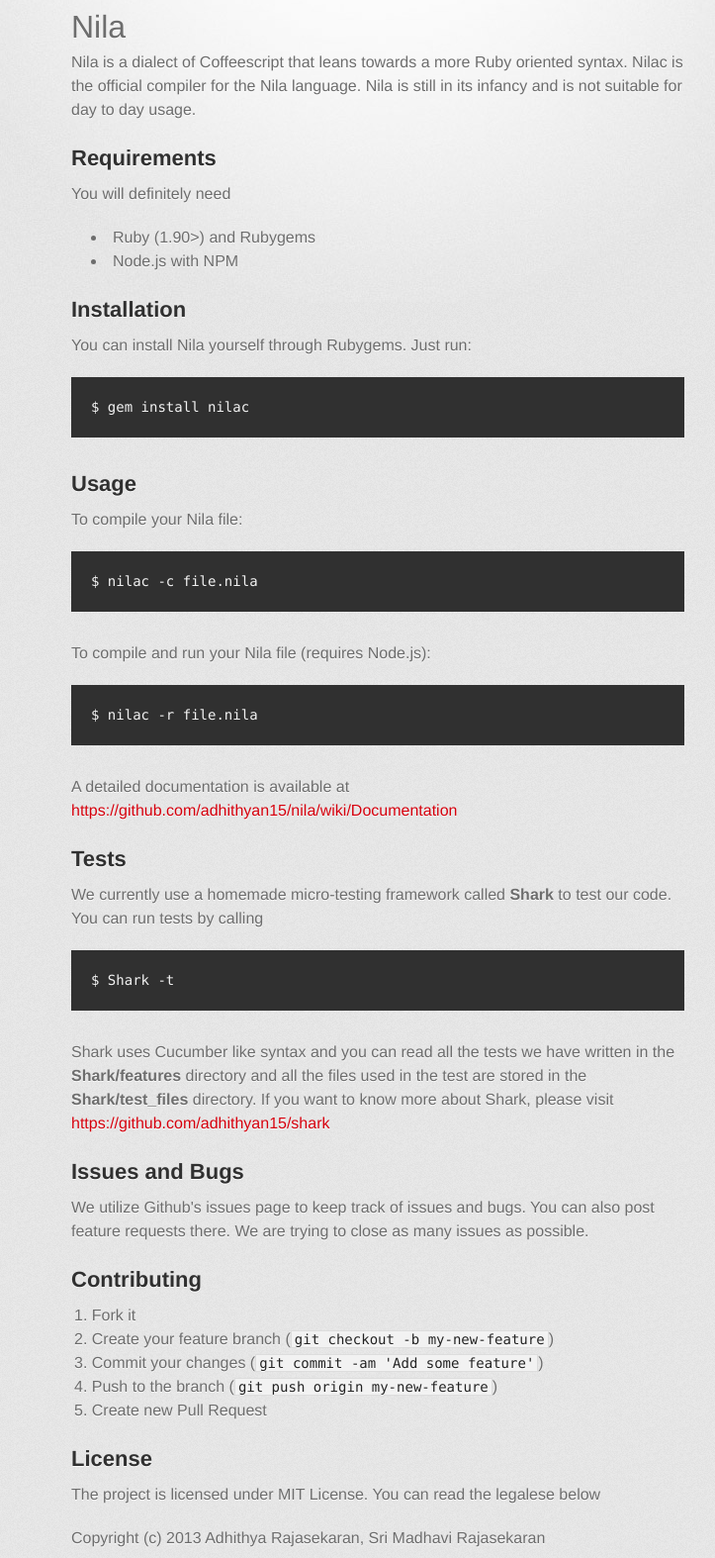
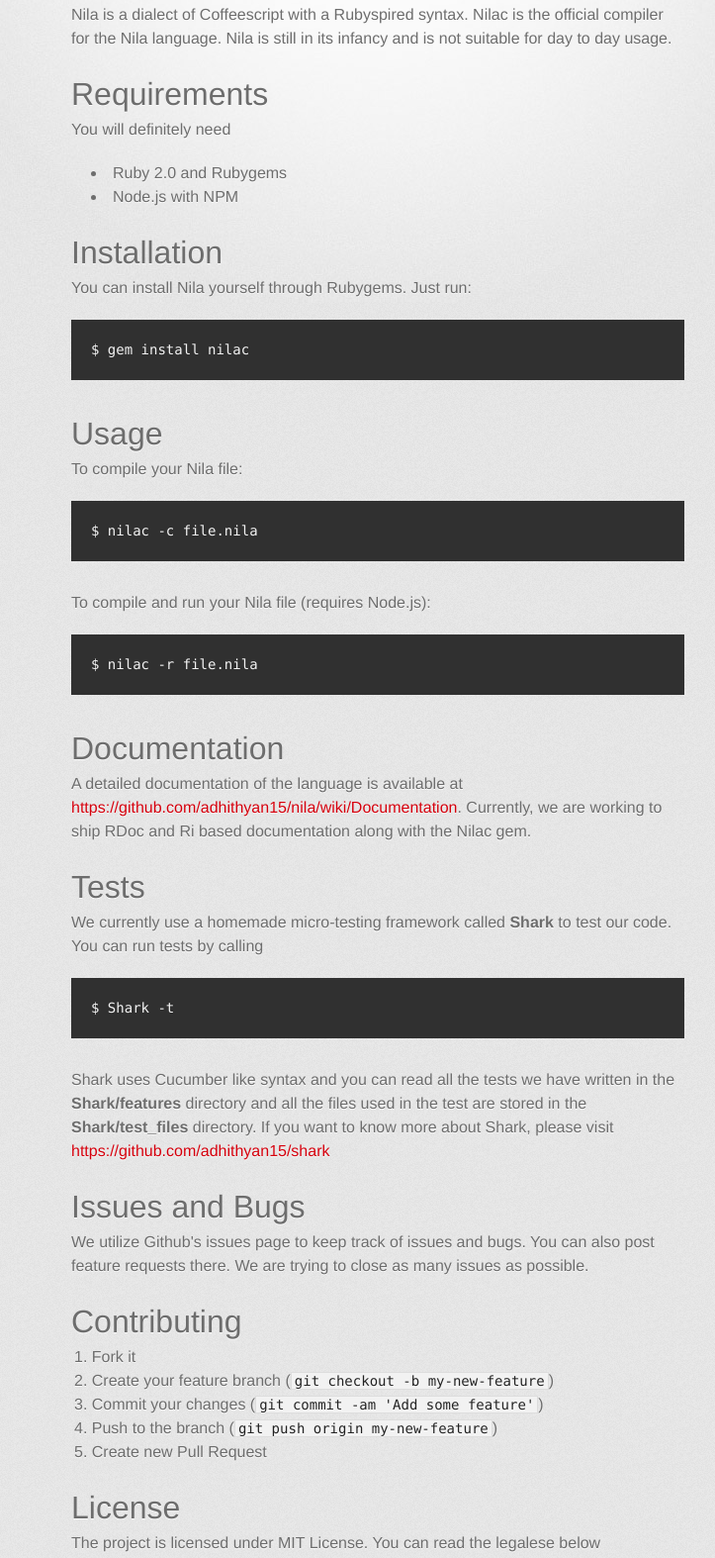
Before and after one commit to sri96/nila, a plain HTML site: page index.html in a window 1280 px wide. Shown: the part 268-1842 px from the top of the page at 99% size, without its empty margins (258-981 px from the left). Drawn offline with Linux system fonts and the light colour scheme; a web font is replaced by a local one.

Commit message:
Create gh-pages branch via GitHub

```diff
--- a/index.html
+++ b/index.html
@@ -31,29 +31,26 @@
         <hr>
 
         <section id="main_content">
-          <h1>
-<a name="nila" class="anchor" href="#nila"><span class="octicon octicon-link"></span></a>Nila</h1>
+          <p>Nila is a dialect of Coffeescript with a Rubyspired syntax. Nilac is the official compiler for the Nila language. Nila is still in its infancy and is not suitable for day to day usage.</p>
 
-<p>Nila is a dialect of Coffeescript that leans towards a more Ruby oriented syntax. Nilac is the official compiler for the Nila language. Nila is still in its infancy and is not suitable for day to day usage.</p>
-
-<h2>
-<a name="requirements" class="anchor" href="#requirements"><span class="octicon octicon-link"></span></a>Requirements</h2>
+<h1>
+<a name="requirements" class="anchor" href="#requirements"><span class="octicon octicon-link"></span></a>Requirements</h1>
 
 <p>You will definitely need</p>
 
 <ul>
-<li>Ruby (1.90&gt;) and Rubygems</li>
+<li>Ruby 2.0 and Rubygems</li>
 <li>Node.js with NPM </li>
-</ul><h2>
-<a name="installation" class="anchor" href="#installation"><span class="octicon octicon-link"></span></a>Installation</h2>
+</ul><h1>
+<a name="installation" class="anchor" href="#installation"><span class="octicon octicon-link"></span></a>Installation</h1>
 
 <p>You can install Nila yourself through Rubygems. Just run:</p>
 
 <pre><code>$ gem install nilac
 </code></pre>
 
-<h2>
-<a name="usage" class="anchor" href="#usage"><span class="octicon octicon-link"></span></a>Usage</h2>
+<h1>
+<a name="usage" class="anchor" href="#usage"><span class="octicon octicon-link"></span></a>Usage</h1>
 
 <p>To compile your Nila file:</p>
 
@@ -65,10 +62,13 @@
 <pre><code>$ nilac -r file.nila
 </code></pre>
 
-<p>A detailed documentation is available at <a href="https://github.com/adhithyan15/nila/wiki/Documentation">https://github.com/adhithyan15/nila/wiki/Documentation</a></p>
+<h1>
+<a name="documentation" class="anchor" href="#documentation"><span class="octicon octicon-link"></span></a>Documentation</h1>
 
-<h2>
-<a name="tests" class="anchor" href="#tests"><span class="octicon octicon-link"></span></a>Tests</h2>
+<p>A detailed documentation of the language is available at <a href="https://github.com/adhithyan15/nila/wiki/Documentation">https://github.com/adhithyan15/nila/wiki/Documentation</a>. Currently, we are working to ship RDoc and Ri based documentation along with the Nilac gem.  </p>
+
+<h1>
+<a name="tests" class="anchor" href="#tests"><span class="octicon octicon-link"></span></a>Tests</h1>
 
 <p>We currently use a homemade micro-testing framework called <strong>Shark</strong> to test our code. You can run tests by calling</p>
 
@@ -77,13 +77,13 @@
 
 <p>Shark uses Cucumber like syntax and you can read all the tests we have written in the <strong>Shark/features</strong> directory and all the files used in the test are stored in the <strong>Shark/test_files</strong> directory. If you want to know more about Shark, please visit <a href="https://github.com/adhithyan15/shark">https://github.com/adhithyan15/shark</a>  </p>
 
-<h2>
-<a name="issues-and-bugs" class="anchor" href="#issues-and-bugs"><span class="octicon octicon-link"></span></a>Issues and Bugs</h2>
+<h1>
+<a name="issues-and-bugs" class="anchor" href="#issues-and-bugs"><span class="octicon octicon-link"></span></a>Issues and Bugs</h1>
 
 <p>We utilize Github's issues page to keep track of issues and bugs. You can also post feature requests there. We are trying to close as many issues as possible.</p>
 
-<h2>
-<a name="contributing" class="anchor" href="#contributing"><span class="octicon octicon-link"></span></a>Contributing</h2>
+<h1>
+<a name="contributing" class="anchor" href="#contributing"><span class="octicon octicon-link"></span></a>Contributing</h1>
 
 <ol>
 <li>Fork it</li>
@@ -91,8 +91,8 @@
 <li>Commit your changes (<code>git commit -am 'Add some feature'</code>)</li>
 <li>Push to the branch (<code>git push origin my-new-feature</code>)</li>
 <li>Create new Pull Request</li>
-</ol><h2>
-<a name="license" class="anchor" href="#license"><span class="octicon octicon-link"></span></a>License</h2>
+</ol><h1>
+<a name="license" class="anchor" href="#license"><span class="octicon octicon-link"></span></a>License</h1>
 
 <p>The project is licensed under MIT License. You can read the legalese below</p>
 
```
Also changed, not shown: params.json (+1 -1 lines).
